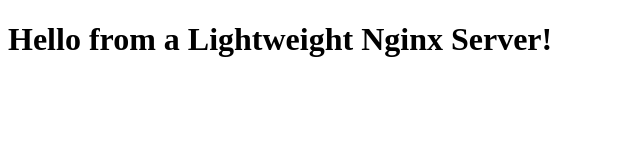
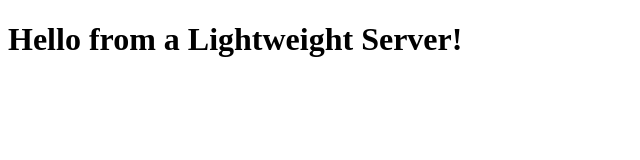
Before and after one commit to abhi15patil/httpd-dockerfile, a plain HTML site: page index.html in a window 1280 px wide. Shown: the whole page, without its empty margins (0-640 px from the left). Drawn offline with Linux system fonts and the light colour scheme.

Commit message:
Update index.html

```diff
--- a/index.html
+++ b/index.html
@@ -1,6 +1,6 @@
 <!DOCTYPE html>
 <html lang="en">
 <body>
-    <h1>Hello from a Lightweight Nginx Server!</h1>
+    <h1>Hello from a Lightweight  Server!</h1>
 </body>
 </html>
```
